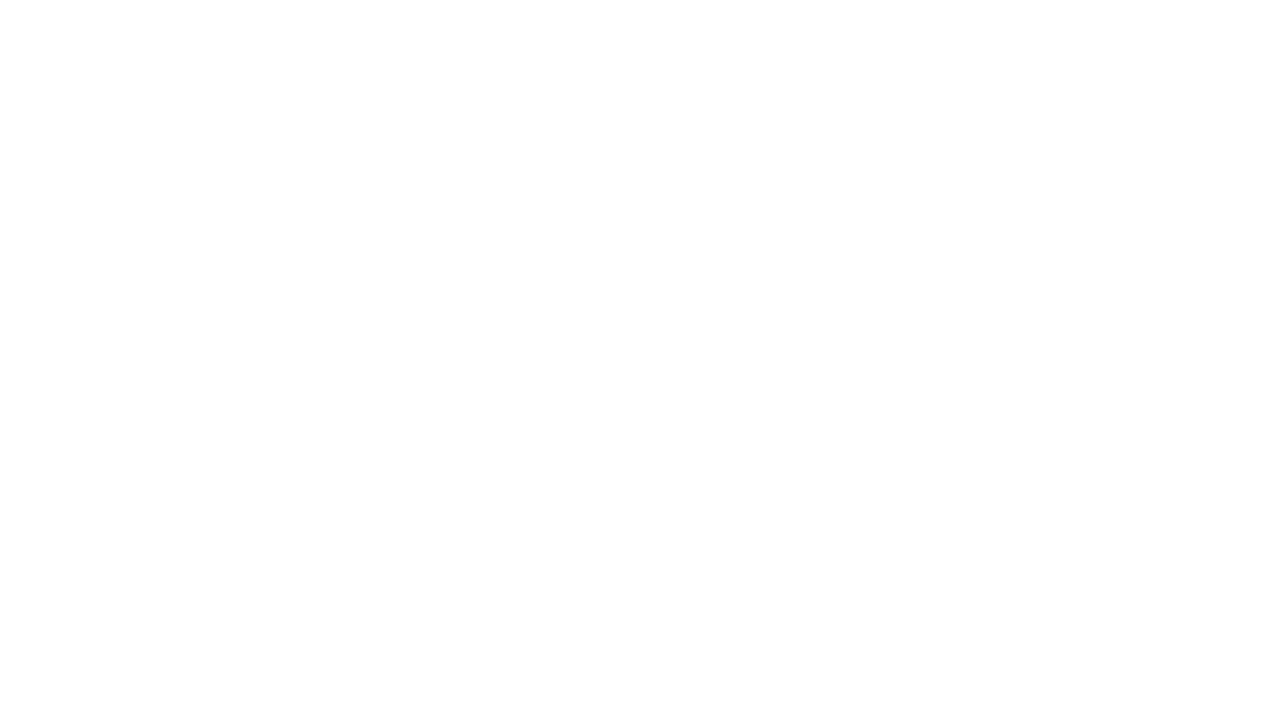
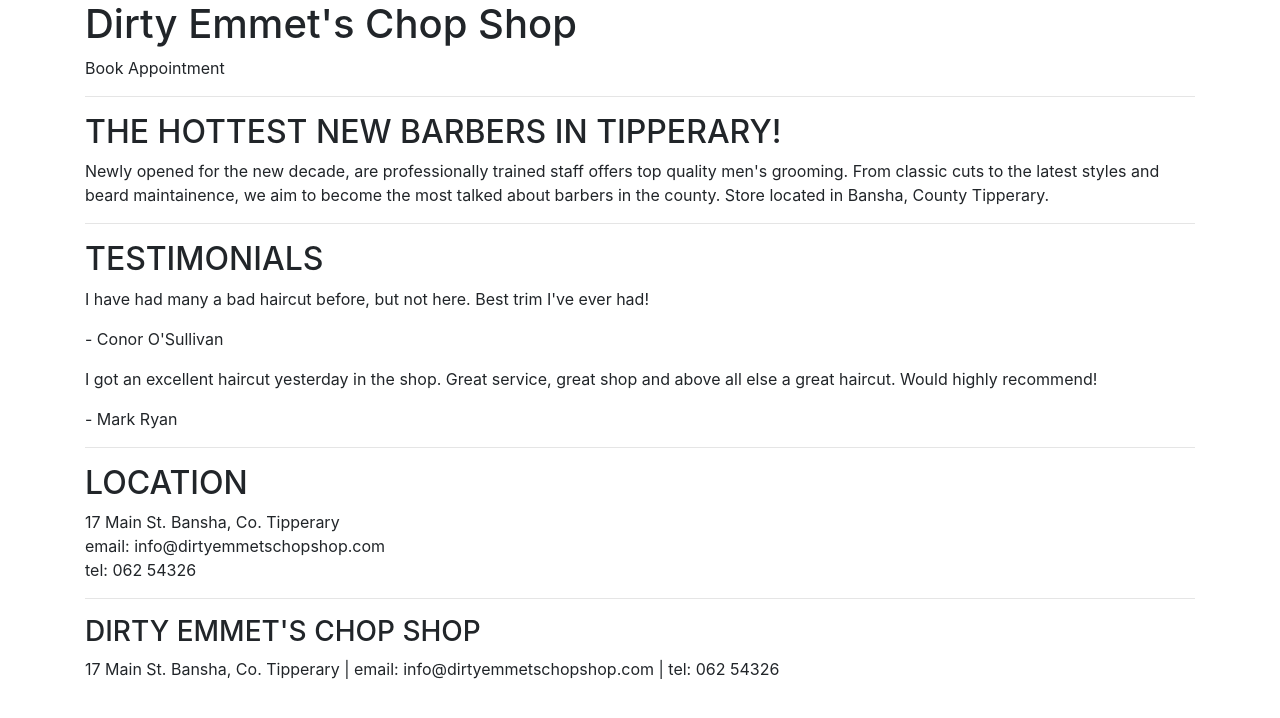
Before and after one commit to Code-Institute-Submissions/user-centric-frontend-development-project-2, a plain HTML site: page index.html in a window 1280 px wide. Drawn offline with nearby package versions, Linux system fonts and the light colour scheme.

Commit message:
Basic structure to index.html

```diff
--- a/index.html
+++ b/index.html
@@ -6,17 +6,66 @@
     <meta http-equiv="X-UA-Compatible" content="ie=edge">
     <link rel="stylesheet" href="https://stackpath.bootstrapcdn.com/bootstrap/4.5.0/css/bootstrap.min.css" type="text/css" />
     <link rel="stylesheet" href="https://stackpath.bootstrapcdn.com/font-awesome/4.7.0/css/font-awesome.min.css" type="text/css" />
+    <link rel="stylesheet" href="assets/css/style.css" type="text/css" />
     <title>Dirty Emmet's Chop Shop</title>
 </head>
 <body>
-    <header>
+    <article class="container">
+        <!-- Booking -->
+        <section class="booking">
+            <h1>Dirty Emmet's Chop Shop</h1>
+            <p>Book Appointment</p>
+        </section>
+        <!-- ./booking -->
+        <hr>
 
-    </header>
-    <section>
+        <!-- Description -->
+            <section class="description">
+                <h2 class="text-uppercase">The hottest new barbers in Tipperary!</h2>
+                <p>Newly opened for the new decade, are professionally trained staff offers top quality men's grooming.
+                From classic cuts to the latest styles and beard maintainence, we aim to become the most talked about barbers in the county.
+                Store located in Bansha, County Tipperary.</p>
+            </section>
+        <!-- ./description -->
+        <hr>
 
-    </section>
-    <footer>
+        <!-- Testimonials -->
+        <section class="testimonials">
+            <h2 class="text-uppercase">Testimonials</h2>
+            <div class="quote">
+                <p>I have had many a bad haircut before, but not here. Best trim I've ever had!</p>
+                <p>- Conor O'Sullivan</p>
+            </div>
+            <div class="quote">
+                <p>I got an excellent haircut yesterday in the shop. Great service, great shop and above all else a great haircut.
+                Would highly recommend!</p>
+                <p>- Mark Ryan</p>
+            </div>
+        </section>
+        <!-- ./testimonials -->
+        <hr>
 
-    </footer>
+        <!-- Location -->
+        <section class="location">
+            <h2 class="text-uppercase">Location</h2>
+            <p>
+                17 Main St. Bansha, Co. Tipperary
+            <br>
+                email: info@dirtyemmetschopshop.com
+            <br>
+                tel: 062 54326
+            </p>
+        </section>
+        <!-- ./location -->
+        <hr>
+
+        <!-- Footer -->
+        <section class="footer">
+            <h3 class="text-uppercase">Dirty Emmet's Chop Shop</h3>
+            <p>17 Main St. Bansha, Co. Tipperary | email: info@dirtyemmetschopshop.com | tel: 062 54326</p>
+        </section>
+        <!-- ./footer -->
+    </article>
 </body>
+
 </html>
```
